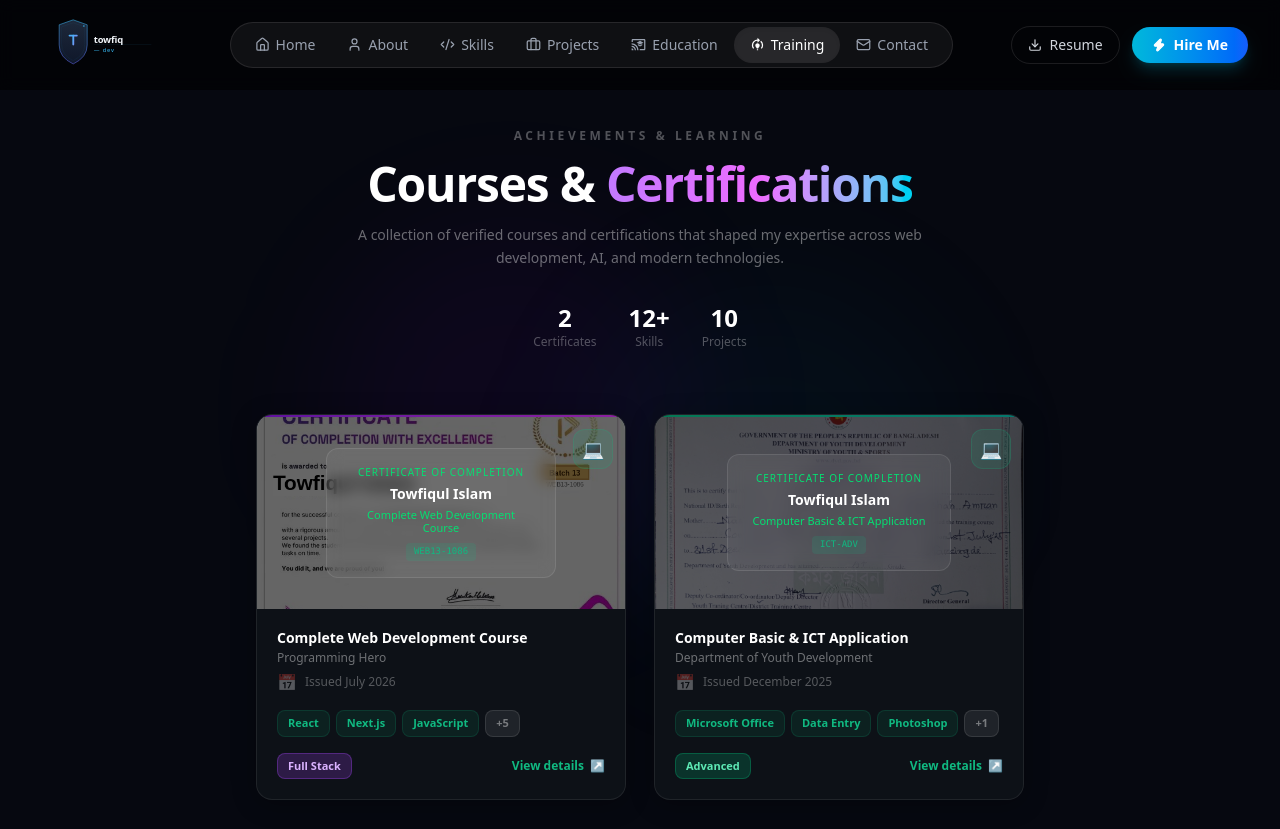
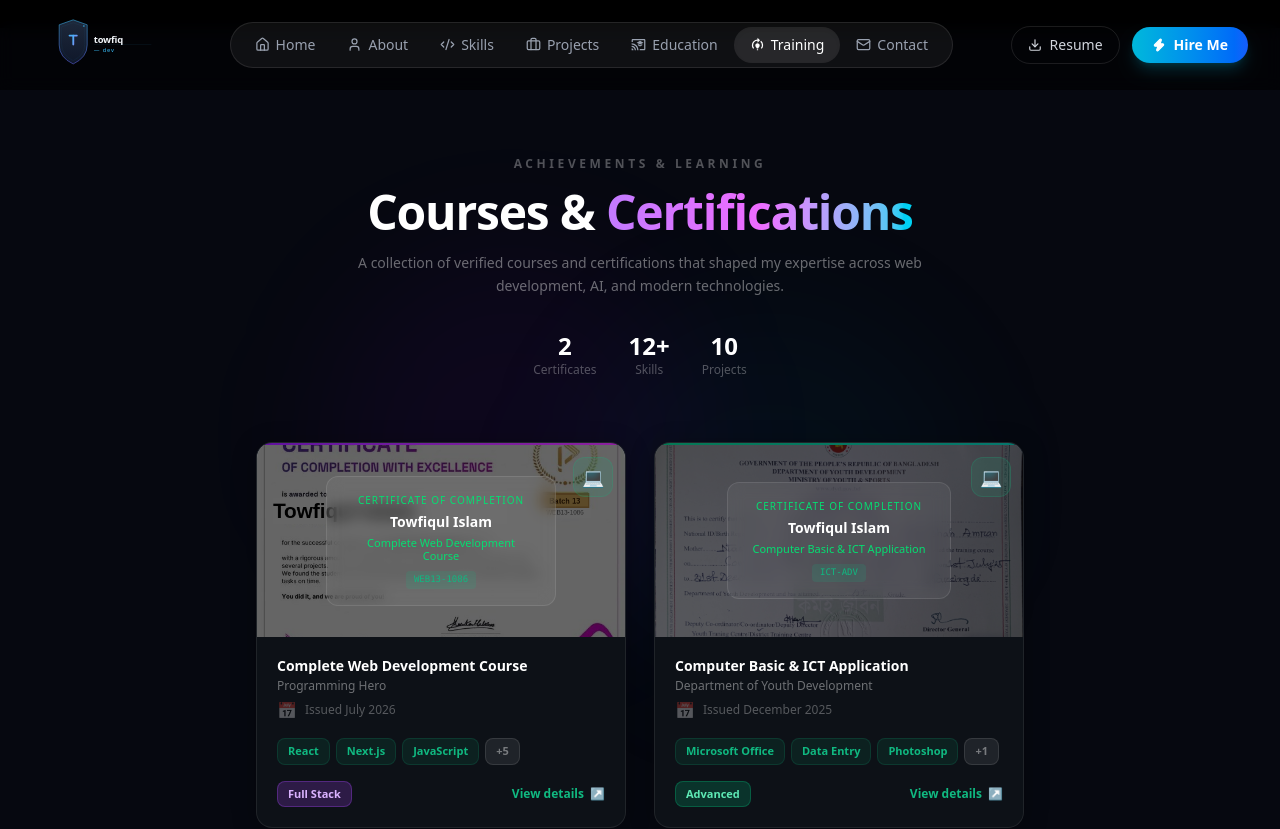
Before and after one commit to towfiq-dev/towfiq-mern-stack-developer, a Next.js app: page /navLinks/training in a window 1280 px wide. Shown: the top 829 px of the page. Built offline with nearby package versions, Linux system fonts and the light colour scheme.

Commit message:
taining page updated

```diff
--- a/src/app/navLinks/training/page.jsx
+++ b/src/app/navLinks/training/page.jsx
@@ -1,7 +1,12 @@
 import CertificatesSection from "@/components/certificates/CertificatesSection";
+import { div } from "framer-motion/client";
 
 const TrainingPage = () => {
-  return <CertificatesSection />;
+  return (
+    <div className="mt-7 mb-15">
+      <CertificatesSection />
+    </div>
+  )
 };
 
 export default TrainingPage;
```
